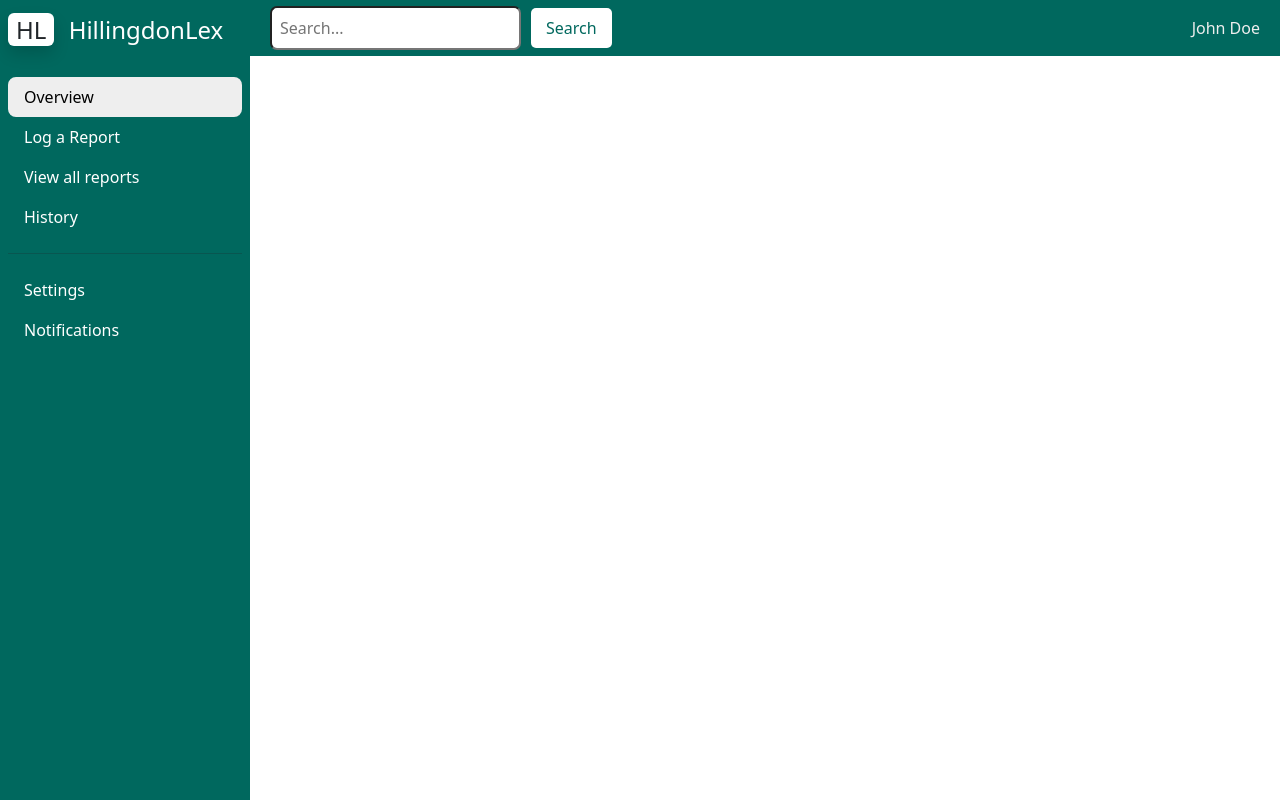
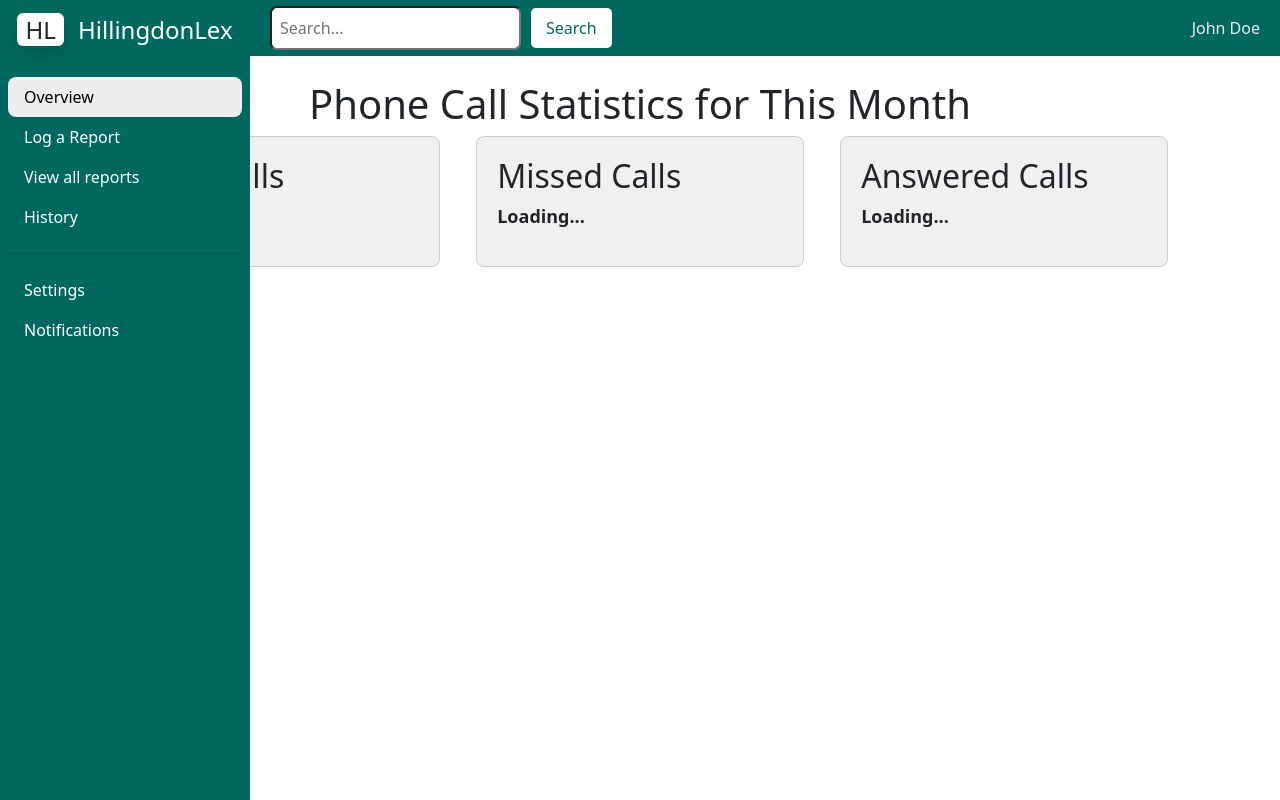
Before and after one commit to ariarub/TeamEngelbartInterface, a Flask app: page / in a window 1280 px wide. Run offline with Flask 3, Linux system fonts and the light colour scheme; some libraries are stand-ins or nearby versions.

Commit message:
added boxes for overview on home page

```diff
--- a/static/css/style.css
+++ b/static/css/style.css
@@ -150,10 +150,10 @@
 
 button {
     padding: 8px 12px;
-    background-color: #00685E; /* Lighter background color for buttons */
+    background-color: #00685E;
     color: #fff;
     border: none;
-    border-radius: 30px; /* Slightly round the buttons */
+    border-radius: 5px;
     cursor: pointer;
     transition: background-color 0.3s, border-radius 0.3s;;
 }
@@ -170,7 +170,7 @@
 }
 
 .call-details h1 {
-    color: #00685E;
+    color: #000;
     margin-bottom: 20px;
 }
 
@@ -196,7 +196,6 @@
     background-color: #004f47;
 }
 
-/* Media query for smaller screens */
 @media (max-width: 767px) {
     .call-details {
         padding: 15px;
@@ -215,8 +214,6 @@
     }
 }
 
-
-Copy code
 .form-inline {
     display: flex;
     align-items: center;
@@ -228,16 +225,6 @@
     border-radius: 5px;
     margin-right: 10px;
 }
-
-.btn {
-    padding: 8px 15px;
-    background-color: #00685E;
-    color: #fff;
-    border: none;
-    border-radius: 5px;
-    cursor: pointer;
-}
-
 
 hr {
     border-top: 1px solid #ccc;
@@ -263,3 +250,39 @@
     text-align: center;
     color:#000
 }
+.container {
+    margin-top: 40px;
+    margin-left: 250px;
+    display: flex;
+    justify-content: space-around;
+    flex-wrap: wrap;
+}
+
+h1 {
+    text-align: center;
+    width: 100%;
+}
+
+.box {
+    width: 30%;
+    padding: 20px;
+    background-color: #f0f0f0;
+    border: 1px solid #ccc;
+    border-radius: 8px;
+    box-sizing: border-box;
+}
+
+.box h2 {
+    margin-top: 0;
+}
+
+.statistic {
+    font-size: 18px;
+    font-weight: bold;
+}
+
+@media (max-width: 767px) {
+    .container {
+        margin-left: 0;
+    }
+}
--- a/templates/history.html
+++ b/templates/history.html
@@ -7,7 +7,7 @@
             <h1>Call Records</h1>
 
             <form action="/history" method="post" class="form-inline">
-                <label for="month">Select a month: </label>
+                <label for="month" style="margin-right: 10px;">Select a month: </label>
                 <select id="month" name="month" class="form-control">
                     <option value="1" {% if selected_month == 1 %} selected {% endif %}>January</option>
                     <option value="2" {% if selected_month == 2 %} selected {% endif %}>February</option>
@@ -44,7 +44,7 @@
                         <td>{{ call.callerNumber}}</td>
                         <td>{{ call.callStartTimestamp }}</td>
                         <td>{{ call.callDurationInSeconds }}</td>
-                        <td><form action ="/call/{{ call.CallID }}" method = 'post'><button id = 'call' type = 'submit' >View Details </button></form></td>
+                        <td><form action ="/call/{{ call.CallID }}" method = 'post'><button id = 'call' type = 'submit' class="btn btn-rounded">View Details </button></form></td>
                     </tr>
                     {% endfor %}
                 </tbody>
--- a/templates/index.html
+++ b/templates/index.html
@@ -1,5 +1,22 @@
 {% extends 'base.html' %}
 
 {% block content %}
+<body>
+    <div class="container">
+        <h1>Phone Call Statistics for This Month</h1>
+        <div class="box">
+            <h2>Total Calls</h2>
+            <p class="statistic" id="totalCalls">Loading...</p>
+        </div>
+        <div class="box">
+            <h2>Missed Calls</h2>
+            <p class="statistic" id="missedCalls">Loading...</p>
+        </div>
+        <div class="box">
+            <h2>Answered Calls</h2>
+            <p class="statistic" id="answeredCalls">Loading...</p>
+        </div>
+    </div>
+</body>
 
 {% endblock %}
```
